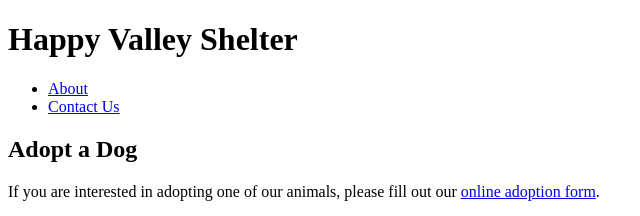
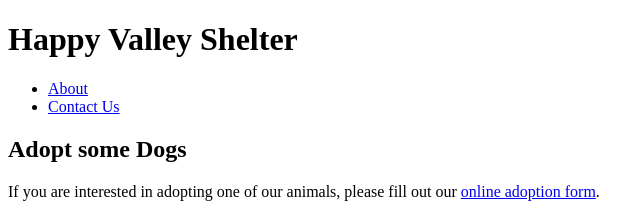
Before and after one commit to swpat23/remote-repo, a plain HTML site: page index.html in a window 1280 px wide. Shown: the top 216 px of the page, 0-640 px from the left. Drawn offline with Linux system fonts and the light colour scheme.

Commit message:
change index_html again

```diff
--- a/index.html
+++ b/index.html
@@ -18,7 +18,7 @@
       </nav>
     </header>
     <div class="container">
-      <h2>Adopt a Dog</h2>
+      <h2>Adopt some Dogs</h2>
       <p>
         If you are interested in adopting one of our animals, please fill out our
         <a href="adoption.html">online adoption form</a>.
```
